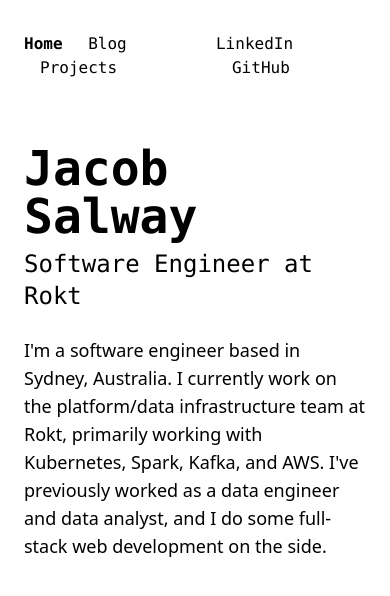
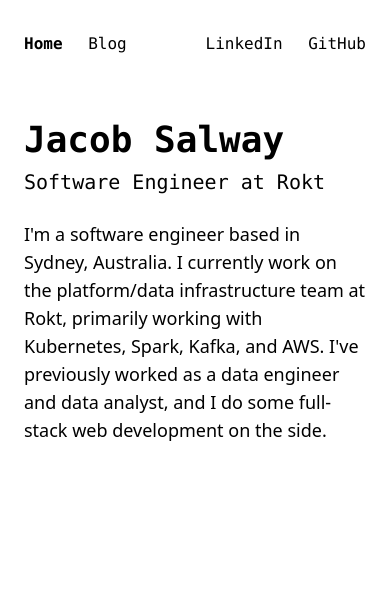
Before and after one commit to jacobsalway/jacobsalway.com, an Astro site: page / in a window 390 px wide. Built offline with nearby package versions, Linux system fonts and the light colour scheme; Astro itself is replaced by a stand-in of ours.

Commit message:
Font sizing changes

```diff
--- a/src/layouts/base.astro
+++ b/src/layouts/base.astro
@@ -22,7 +22,6 @@
         <div class="space-x-4">
           <NavLink href="/" text="Home" />
           <NavLink href="/blog" text="Blog" />
-          <NavLink href="/projects" text="Projects" />
         </div>
         <div class="space-x-4">
           <a href="https://www.linkedin.com/in/jacobsalway" target="_blank"
--- a/src/pages/blog/index.astro
+++ b/src/pages/blog/index.astro
@@ -31,5 +31,3 @@
     }
   </div>
 </Layout>
-
-<style></style>
--- a/src/pages/index.astro
+++ b/src/pages/index.astro
@@ -5,8 +5,10 @@
 <Layout title="Jacob Salway">
   <section class="mt-8">
     <div class="mb-6 font-mono">
-      <h1 class="font-bold font-mono text-5xl pb-2">Jacob Salway</h1>
-      <p class="text-2xl">Software Engineer at Rokt</p>
+      <h1 class="font-bold font-mono text-4xl sm:text-5xl pb-2">
+        Jacob Salway
+      </h1>
+      <p class="text-xl xs:text-2xl">Software Engineer at Rokt</p>
     </div>
     <div class="text-lg">
       <p>
```
